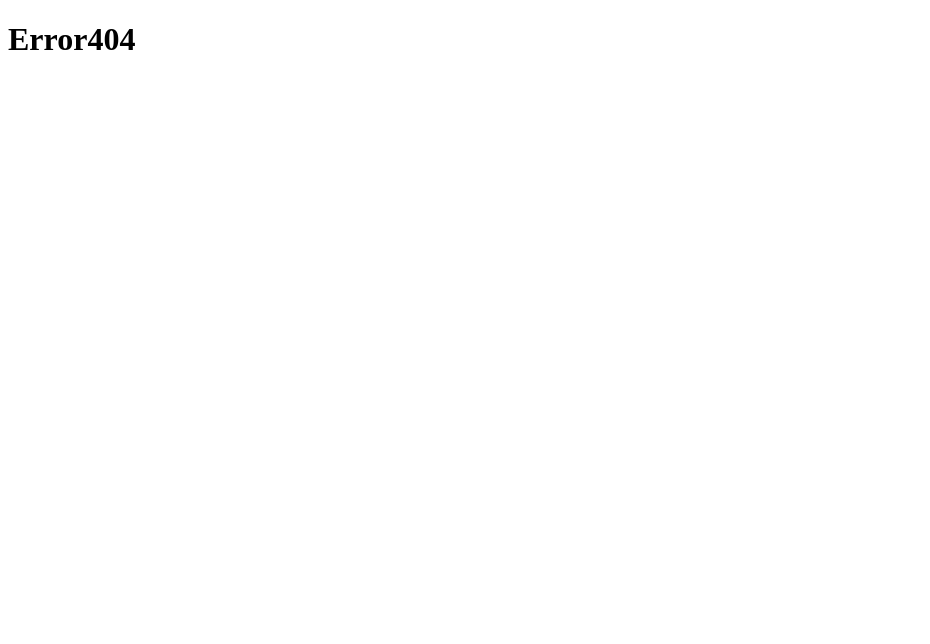
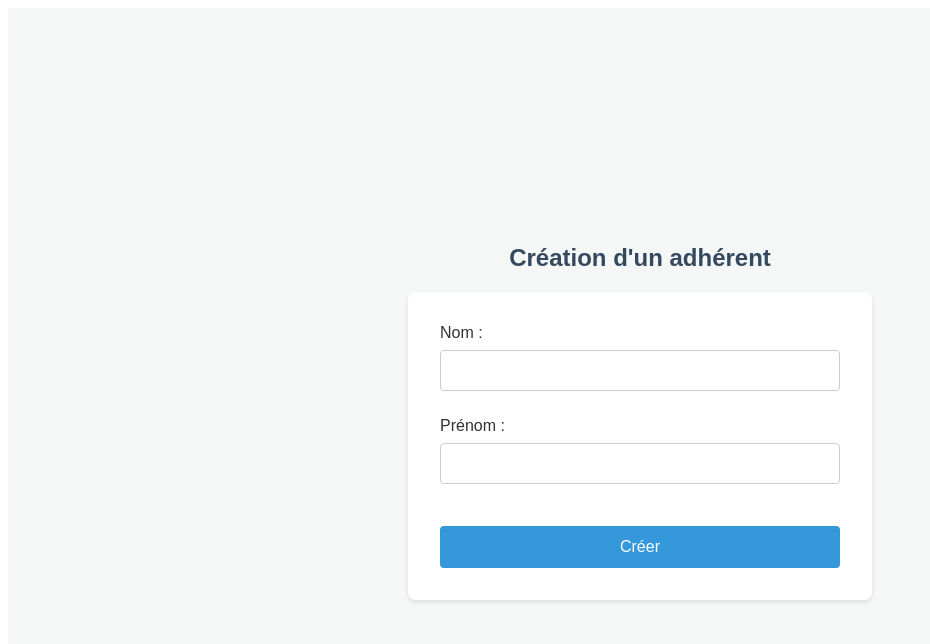
Before and after one commit to tloloum/EcoScout, a React (Create React App) app in the folder front/: page /registerAdherent in a window 1280 px wide. Shown: the top 644 px of the page, without its empty margins (0-930 px from the left). Built offline with nearby package versions, Linux system fonts and the light colour scheme.

Commit message:
register Adherent

```diff
--- a/front/src/App.js
+++ b/front/src/App.js
@@ -13,6 +13,7 @@ import Profile from "./pages/Profile";
 import Register from "./pages/user/Register";
 import Welcome from "./pages/user/Welcome";
 import ChooseAdherant from "./pages/user/ChooseAdherent";
+import RegisterAdherent from "./pages/user/RegisterAdherent";
 
 const App = () => {
   const [isSidebarOpen, setIsSidebarOpen] = useState(false);
@@ -48,6 +49,7 @@ const App = () => {
             <Route path="/register" element={<Register />} />
             <Route path="/login" element={<Login />} />
             <Route path="/chooseadherant" element={<ChooseAdherant />} />
+            <Route path="/registerAdherent" element={<RegisterAdherent />} />
             <Route path="/home" element={<Home />} />
             <Route
               path="/profile"
--- a/front/src/contexts/AuthAd.js
+++ b/front/src/contexts/AuthAd.js
@@ -6,14 +6,14 @@ const AuthAdContext = createContext({
   signOutAd: () => {},
   setTokenAd: () => {},
   setUserIdAd: () => {},
-  setAdherantId: () => {},
+  setAdherentId: () => {},
 });
 
 const AuthAdContextProvider = (props) => {
   const [isAuthenticatedAd, setIsAuthenticatedAd] = useState(false);
-  const [myTokenAd, setMyTokenAd] = useState(false);
-  const [myUserIdAd, setMyUserIdAd] = useState(false);
-  const [myAdherentId, setMyAdherentId] = useState(false);
+  const [myTokenAd, setMyTokenAd] = useState();
+  const [myUserIdAd, setMyUserIdAd] = useState();
+  const [myAdherentId, setMyAdherentId] = useState();
 
   const setTokenAd = (token) => {
     console.log("My token Ad:", token);
@@ -30,8 +30,8 @@ const AuthAdContextProvider = (props) => {
     setMyAdherentId(adherantId);
   };
 
-  const loginAd = (profile_id, profile_password) => {
-    console.log(profile_id, profile_password);
+  const loginAd = () => {
+    console.log(myAdherentId, myUserIdAd, myTokenAd);
     setIsAuthenticatedAd(true);
   };
 
--- a/front/src/pages/user/ChooseAdherent.js
+++ b/front/src/pages/user/ChooseAdherent.js
@@ -51,6 +51,34 @@ const ChooseAdherent = () => {
     showAdherent();
   }, [myToken, myUserId]);
 
+  async function loginAdherent(adherentId) {
+    const serverAddress = getServerAddress();
+    console.log(serverAddress + "user/login-adherent");
+
+    const resultLoginAdherent = await fetch(serverAddress + "user/login-adherent", {
+      method: "POST",
+      headers: {
+        "Content-Type": "application/json",
+        Authorization: "Bearer " + myToken,
+      },
+      body: JSON.stringify({
+        adherentId: adherentId,
+      }),
+    });
+
+    if (resultLoginAdherent.status !== 200) {
+      console.log("Erreur lors de la connexion de l'adhérent");
+      return;
+    } else {
+      const resultLoginAdherentContent = await resultLoginAdherent.json();
+      setTokenAd(resultLoginAdherentContent.token);
+      setUserIdAd(resultLoginAdherentContent.userId);
+      setAdherentId(adherentId);
+      loginAd();
+      navigate("/home");
+    }
+  }
+
   if (haveAd) {
     return (
       <div className="choose-adherant">
@@ -58,7 +86,7 @@ const ChooseAdherent = () => {
         <ul>
           {adherents.map((adherent) => (
             <li>
-              <button onClick={() => console.log(adherent.id_adherent)}>
+              <button onClick={() => loginAdherent(adherent.id_adherent)}>
                 {adherent.nom_ad} {adherent.prenom_ad}
               </button>
             </li>
@@ -72,7 +100,7 @@ const ChooseAdherent = () => {
         <h2>Creer un nouveau Profil</h2>
         <button
           className="create-profile"
-          onClick={() => navigate("/welcome")}
+          onClick={() => navigate("/registerAdherent")}
         ></button>
       </div>
     );
--- /dev/null
+++ b/front/src/pages/user/RegisterAdherent.js
@@ -0,0 +1,76 @@
+import React, { useContext, useState } from "react";
+import { useNavigate } from "react-router-dom";
+import { AuthContext } from "../../contexts/Auth";
+import { ServerContext } from "../../contexts/Server";
+import { AuthAdContext } from "../../contexts/AuthAd";
+
+const RegisterAdherent = () => {
+  const { myToken, myUserId } = useContext(AuthContext);
+  const { getServerAddress } = useContext(ServerContext);
+  const { setTokenAd, setUserIdAd, setAdherentId, loginAd } =
+    useContext(AuthAdContext);
+
+  const navigate = useNavigate();
+  const [nom, setNom] = useState("");
+  const [prenom, setPrenom] = useState("");
+  const [ErreurMessage, setErreurMessage] = useState("");
+
+  const handleNomChange = (event) => {
+    setErreurMessage("");
+    setNom(event.target.value);
+  };
+
+  const handlePrenomChange = (event) => {
+    setErreurMessage("");
+    setPrenom(event.target.value);
+  };
+
+  async function handleSubmit(event) {
+    event.preventDefault();
+    if (!myToken || !myUserId) {
+      return;
+    }
+
+    const serverAddress = getServerAddress();
+    console.log(serverAddress + "user/create-adherent");
+
+    const resultAdherent = await fetch(serverAddress + "user/create-adherent", {
+      method: "POST",
+      headers: {
+        "Content-Type": "application/json",
+        Authorization: "Bearer " + myToken,
+      },
+      body: JSON.stringify({
+        nom_ad: nom,
+        prenom_ad: prenom,
+      }),
+    });
+
+    if (resultAdherent.status !== 201) {
+      setErreurMessage("Erreur lors de la création de l'adhérent");
+      return;
+    } else {
+        navigate("/chooseadherant");
+    }
+  }
+
+  return (
+    <div className="register-adherent">
+      <h2>Création d'un adhérent</h2>
+      <form onSubmit={handleSubmit}>
+        <label>
+          Nom :
+          <input type="text" value={nom} onChange={handleNomChange} />
+        </label>
+        <label>
+          Prénom :
+          <input type="text" value={prenom} onChange={handlePrenomChange} />
+        </label>
+        <button type="submit">Créer</button>
+      </form>
+      <p>{ErreurMessage}</p>
+    </div>
+  );
+};
+
+export default RegisterAdherent;
--- /dev/null
+++ b/front/src/styles/RegisterAdherent.scss
@@ -0,0 +1,68 @@
+.register-adherent {
+  display: flex;
+  flex-direction: column;
+  align-items: center;
+  justify-content: center;
+  min-height: 100vh;
+  background-color: #f4f7f6;
+  font-family: "Arial", sans-serif;
+  padding: 20px;
+
+  h2 {
+    color: #34495e;
+    margin-bottom: 20px;
+  }
+
+  form {
+    display: flex;
+    flex-direction: column;
+    align-items: center;
+    gap: 10px;
+    background: #ffffff;
+    padding: 2rem;
+    border-radius: 8px;
+    box-shadow: 0 2px 4px rgba(0, 0, 0, 0.1);
+    width: 100%;
+    max-width: 400px;
+
+    label {
+      width: 100%;
+      display: flex;
+      flex-direction: column;
+      align-items: flex-start;
+      color: #333;
+      font-size: 1rem;
+
+      input {
+        width: 100%;
+        padding: 0.75rem;
+        margin-top: 0.5rem;
+        border: 1px solid #ccc;
+        border-radius: 4px;
+        box-sizing: border-box;
+      }
+    }
+
+    button {
+      width: 100%;
+      padding: 0.75rem;
+      margin-top: 1rem;
+      background-color: #3498db;
+      color: #ffffff;
+      border: none;
+      border-radius: 4px;
+      cursor: pointer;
+      font-size: 1rem;
+      transition: background-color 0.3s ease;
+
+      &:hover {
+        background-color: #2980b9;
+      }
+    }
+  }
+
+  p {
+    color: #d9534f;
+    margin-top: 1rem;
+  }
+}
--- a/front/src/styles/index.scss
+++ b/front/src/styles/index.scss
@@ -6,3 +6,4 @@
 @import "./Welcome.scss";
 @import "./RegisterLogin.scss";
 @import "./ChooseAdherent.scss";
+@import "./RegisterAdherent.scss"
```
